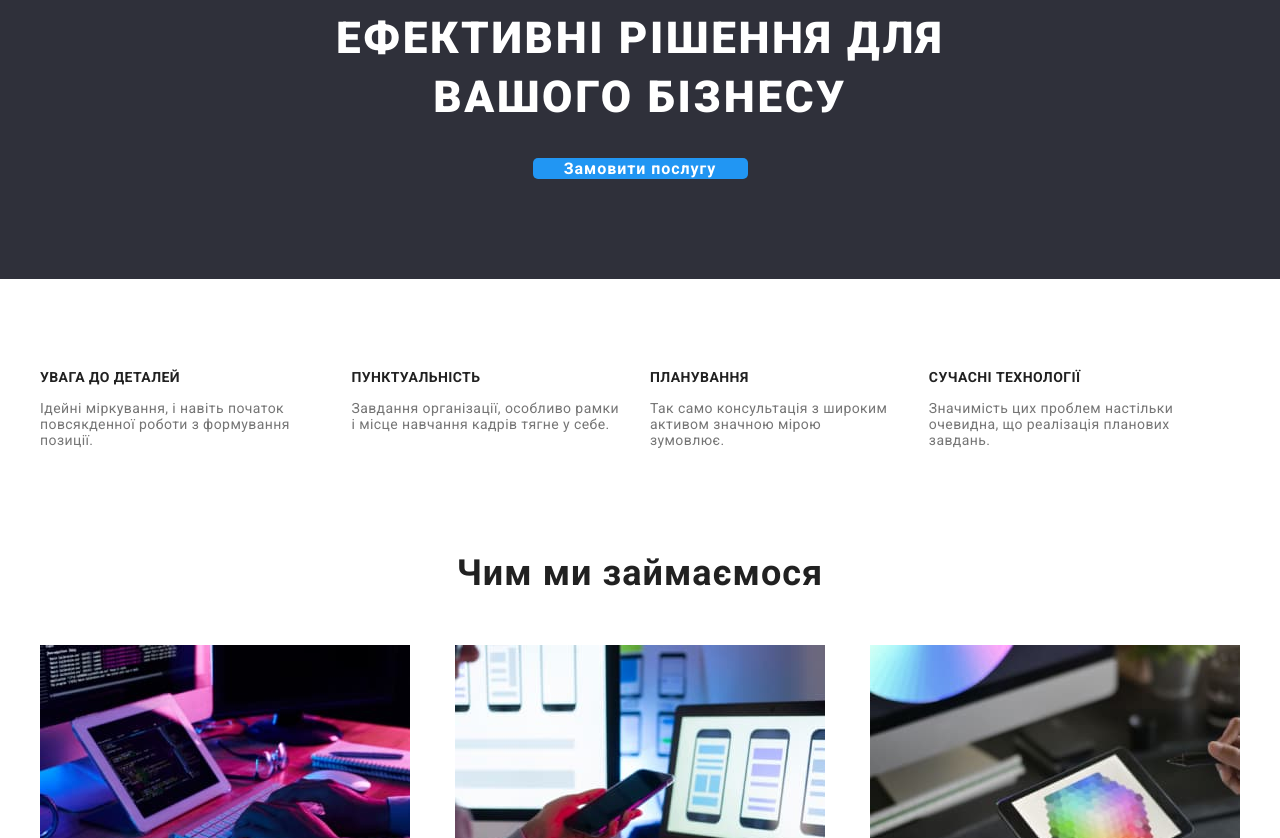
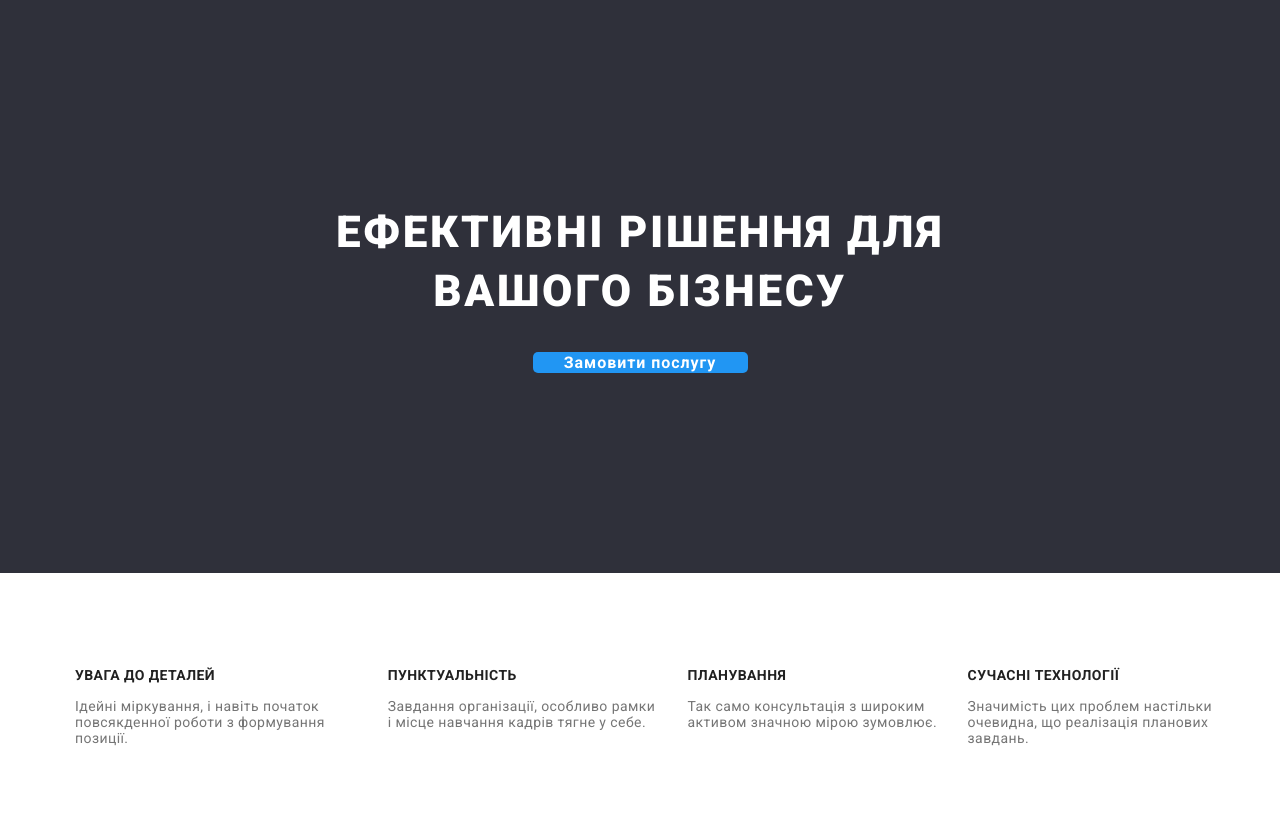
Before and after one commit to OleksandrBabichev/goit-markup-hw-03, a plain HTML site: page index.html in a window 1280 px wide. Shown: the part 202-1040 px from the top of the page. Drawn offline with nearby package versions, Linux system fonts and the light colour scheme.

Commit message:
Робить правки в коді

```diff
--- a/css/Styles.css
+++ b/css/Styles.css
@@ -109,13 +109,15 @@ header {border-bottom: 1px solid #ECECEC;}
     color: var(--hover-tet-color)
 }
 
+.section {
+    /*  */
+    padding-top: 94px;
+}
+
 /* hero  */
 .hero {
     background-color: #2F303A;
-    text-align: center;
-    margin-bottom: 90px;
-    padding: 100px 100px 100px 100px;
-}
+    text-align: center;}
 /* временно */
 
 .hero-title {
@@ -127,6 +129,7 @@ header {border-bottom: 1px solid #ECECEC;}
     text-transform: uppercase;
     color: #ffffff;
 
+    padding-top: 200px;
     margin-bottom: 30px;
     margin-top: 0;}
 
@@ -134,7 +137,10 @@ header {border-bottom: 1px solid #ECECEC;}
     font-weight: 700;
     font-size: 16px;
     line-height: 1.2;
-    letter-spacing: 0.06em;}
+    letter-spacing: 0.06em;
+
+    margin-bottom: 200px;
+}
 
 /* переваги  */
 
@@ -149,10 +155,13 @@ header {border-bottom: 1px solid #ECECEC;}
 
 .title .feature-text {
     line-height: 1.7;
+    width: 270px;
+}
 
-    width: 270px;}
+.feature li {margin-right: 30px;
 
-.feature li {margin-right: 30px;}
+}
+.first {margin-left: 75px;}
 
 .visually-hidden {
     position: absolute;
@@ -191,8 +200,8 @@ header {border-bottom: 1px solid #ECECEC;}
 /* Чим ми займаємося */
 
 .section.technology {
-    padding-top: 90px;
-    padding-bottom: 90px;}
+    padding-bottom: 94px;
+}
 
 .technology .list {
     justify-content: space-between;}
@@ -200,9 +209,8 @@ header {border-bottom: 1px solid #ECECEC;}
 /* команда */
 .team-bcg {background-color: var(--secondary-bcg-color);}
 
-section.team-bcg {
-    padding-top: 90px;
-    padding-bottom: 90px;
+.section.team-bcg {
+        padding-bottom: 94px;
 }
 
 .list.team {
@@ -316,12 +324,15 @@ section.team-bcg {
 }
 
 /* portfolio page  */
+
+.section.filter {
+    padding-bottom: 94px;
+}
+
 .filter-buttons {
     display: flex;
-
+    padding-bottom: 50px;
     justify-content: center;
-    margin-top: 90px;
-    margin-bottom: 90px;
 }
 
 .filter .button {
@@ -338,8 +349,7 @@ section.team-bcg {
     display: flex;
     flex-wrap: wrap;
     justify-content: space-between;
-    margin-bottom: 90px;
-    /* text-align: center; */
+
 }
 
 .examples li {
--- a/index.html
+++ b/index.html
@@ -41,16 +41,16 @@
     <main>
 
             <!-- герой -->
-            <section class="hero">
+            <section class="hero section">
                 <h1 class="hero-title">Ефективні рішення для <br> вашого бізнесу</h1>
                 <button type="button" class="button primary">Замовити послугу</button>
             </section>
-        <div class="container">
             <!-- Переваги -->
             <section class="section">
+                <div class="conainer">
                     <h2 class="visually-hidden">Переваги</h2>
                     <ul class="list feature">
-                    <li>
+                        <li class="first">
                             <h3 class="title">Увага до деталей</h3>
                             <p class="feature-text">Ідейні міркування, і навіть початок повсякденної роботи з формування позиції.</p>
                         </li>
@@ -62,28 +62,24 @@
                             <h3 class="title">Планування</h3>
                             <p class="feature-text">Так само консультація з широким активом значною мірою зумовлює.</p>
                         </li>
-                    <li>
+                        <li class="last">
                             <h3 class="title">Сучасні технології</h3>
                             <p class="feature-text">Значимість цих проблем настільки очевидна, що реалізація планових завдань.</p>
                         </li>
                     </ul>
+                </div>
             </section>
             <!-- Чим ми займаємося -->
             <section class="section technology">
+               <div class="container">
                 <h2 class="section-title">Чим ми займаємося</h2>
                 <ul class="list">
-                    <li><img src="./images/box1.jpg"
-                        alt="Ком'ютер"
-                        width="370"></li>
-                    <li><img src="./images/box2.jpg"
-                        alt="Ноутбук"
-                        width="370"></li>
-                    <li><img src="./images/box3.jpg"
-                        alt="Планшет"
-                        width="370"></li>
+                    <li><img src="./images/box1.jpg" alt="Ком'ютер" width="370"></li>
+                    <li><img src="./images/box2.jpg" alt="Ноутбук" width="370"></li>
+                    <li><img src="./images/box3.jpg" alt="Планшет" width="370"></li>
                 </ul>
+               </div>
             </section>
-        </div>
             <!-- команда -->
             <section class="section team-bcg">
                 <div class="container">
```
Also changed, not shown: portfolio.html (+1 -1 lines). Lines whose indentation alone changed are shown as unchanged.
